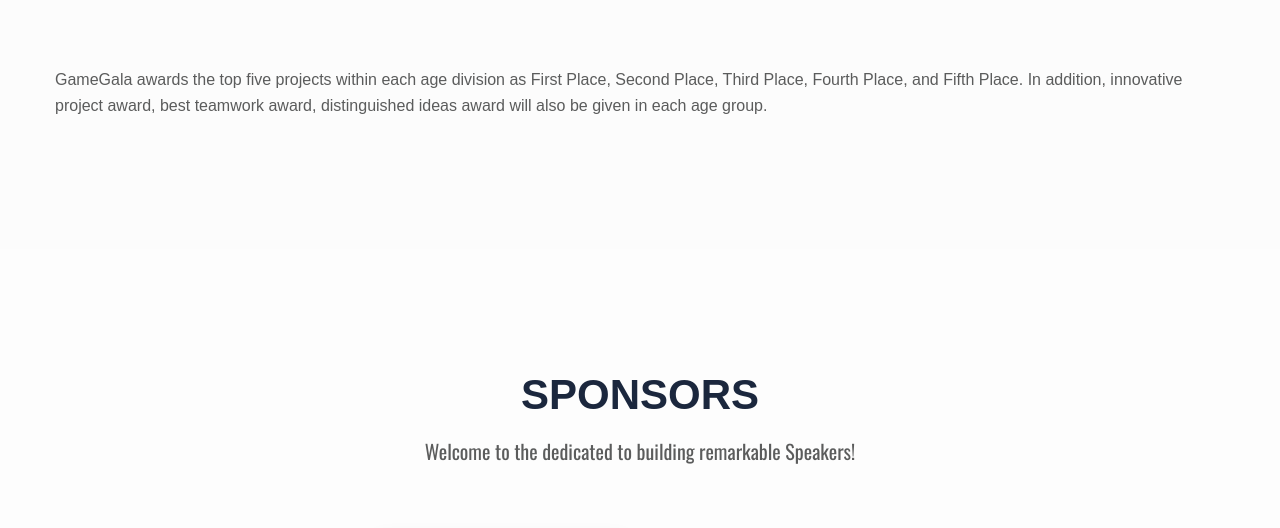
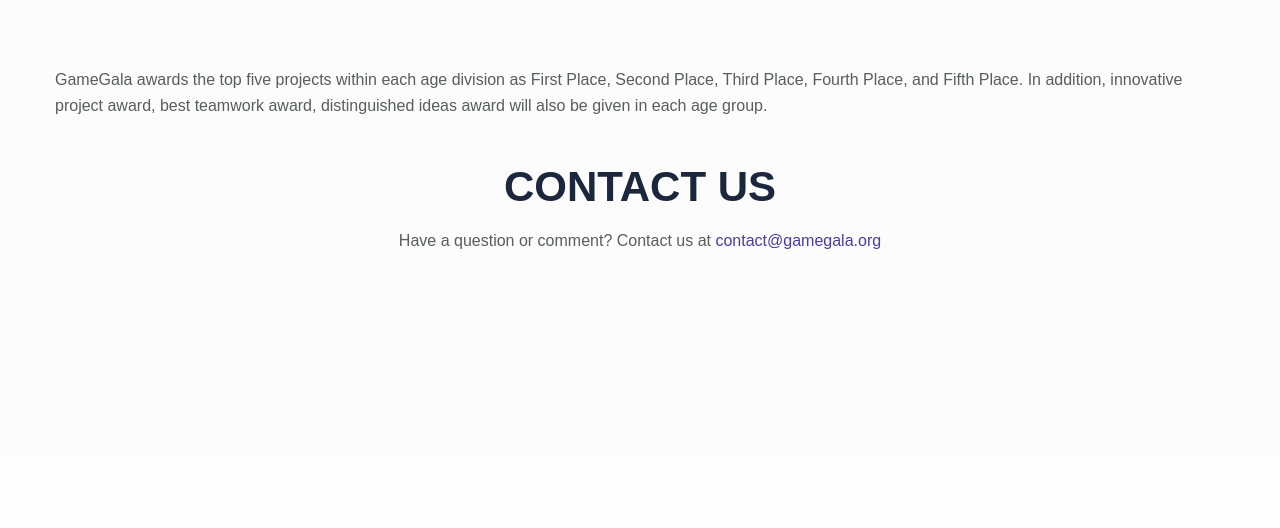
Before and after one commit to gamegala/gamegala.github.io, a plain HTML site: page index.html in a window 1280 px wide. Shown: the part 4260-4788 px from the top of the page. Drawn offline with nearby package versions, Linux system fonts and the light colour scheme; placeholder pictures from the web are drawn by us; a script that the page names is missing.

Commit message:
added contct us email

```diff
--- a/index.html
+++ b/index.html
@@ -336,6 +336,15 @@
                     </div>
                     <div class="row">
                        <p class="text">GameGala awards the top five projects within each age division as First Place, Second Place, Third Place, Fourth Place, and Fifth Place. In addition, innovative project award, best teamwork award, distinguished ideas award will also be given in each age group.</p>
+                    </div><br>
+
+                    <div class="row">
+                        <div class="col-xs-12">
+                            <div class="lgx-heading"><br>
+                                <h2 class="heading">Contact Us</h2>
+                                <p class="text" style="text-align: center;">Have a question or comment? Contact us at <a href="contact@gamegala.org">contact@gamegala.org</a></p>
+                            </div>
+                        </div>
                     </div>
 
                 </div><!-- //.CONTAINER -->
```
